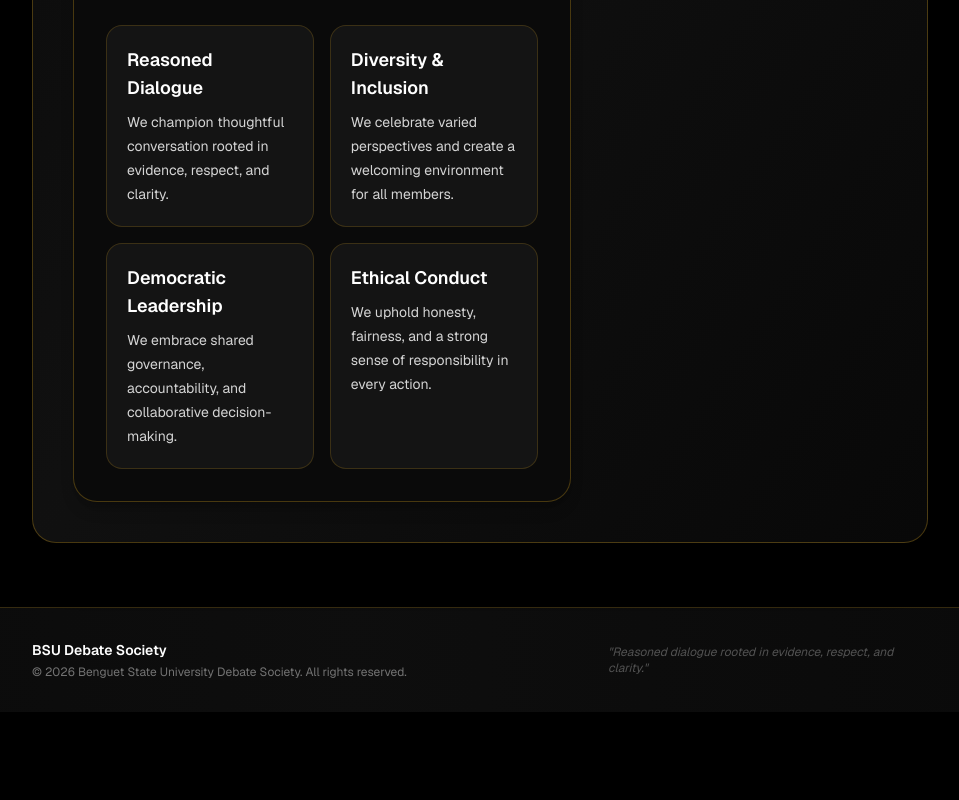
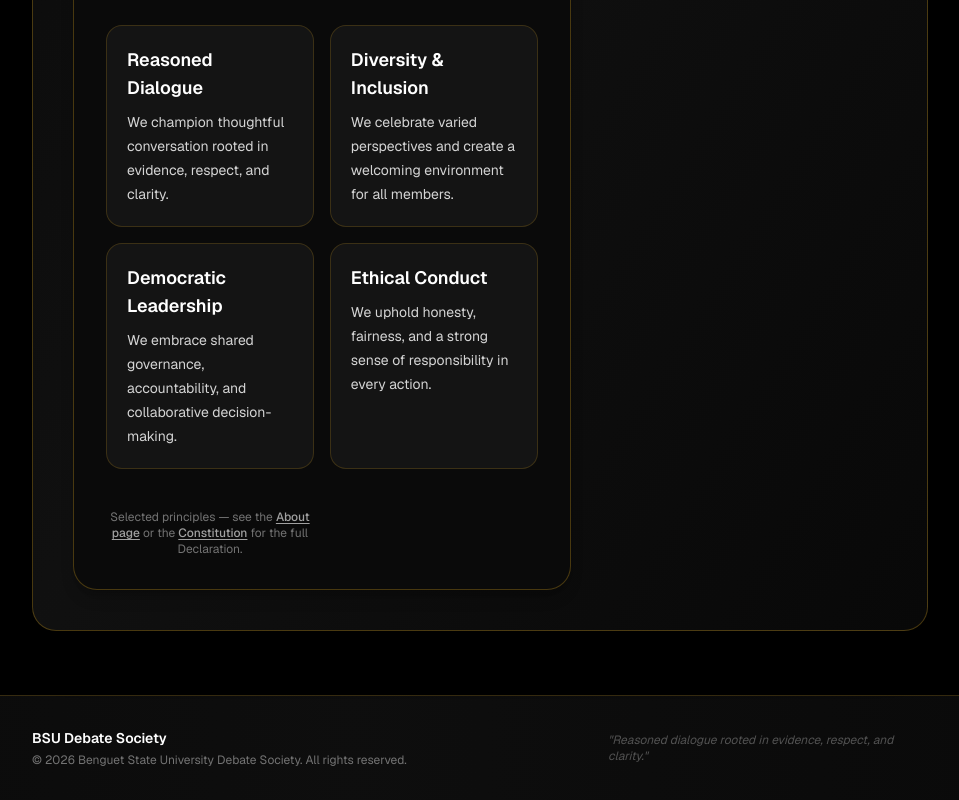
Before and after one commit to Brucejr777/bsu-debate-society, a Next.js app: page / in a window 1280 px wide. Shown: the part 837-1637 px from the top of the page, without its empty margins (288-1247 px from the left). Before the commit the page ends 1549 px from the top, so only its background shows below. Built offline with nearby package versions, Linux system fonts and the light colour scheme.

Commit message:
update homepage

```diff
--- a/src/app/page.tsx
+++ b/src/app/page.tsx
@@ -57,9 +57,26 @@ export default function Home() {
                       <p className="mt-2 text-sm leading-6 text-neutral-300">
                         We uphold honesty, fairness, and a strong sense of responsibility in every action.
                       </p>
-                    </div>
                   </div>
+                  <p className="mt-6 text-center text-xs text-neutral-500">
+                    Selected principles — see the{" "}
+                    <a
+                      href="/about"
+                      className="font-medium text-neutral-400 underline underline-offset-2 transition hover:text-white"
+                    >
+                      About page
+                    </a>{" "}
+                    or the{" "}
+                    <a
+                      href="/documents/constitution"
+                      className="font-medium text-neutral-400 underline underline-offset-2 transition hover:text-white"
+                    >
+                      Constitution
+                    </a>{" "}
+                    for the full Declaration.
+                  </p>
                 </div>
+              </div>
               </div>
 
               <aside className="space-y-6">
```
